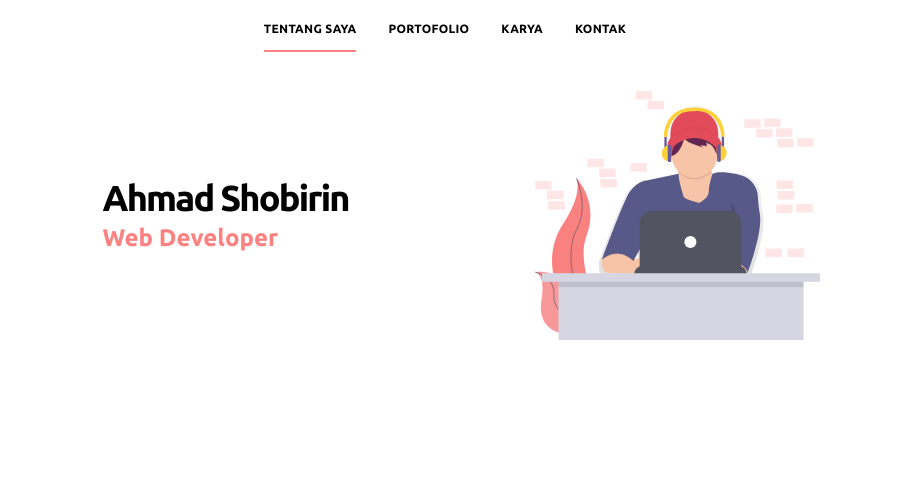
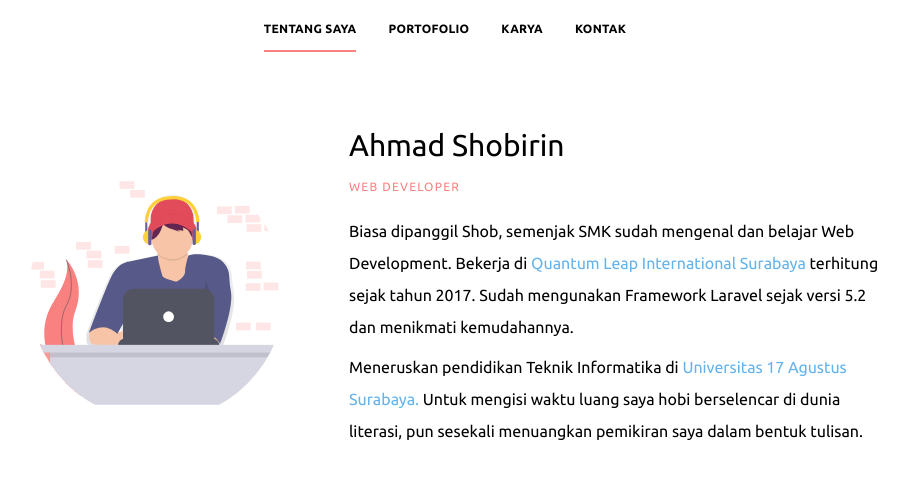
Before and after one commit to ahmadshobirin/new-myportofolio, a Vue app: page / in a window 1280 px wide. Shown: the top 478 px of the page, without its empty margins (179-1087 px from the left). Built offline with nearby package versions, Linux system fonts and the light colour scheme.

Commit message:
redesign page :sparkles:

```diff
--- a/src/components/Nav.vue
+++ b/src/components/Nav.vue
@@ -1,5 +1,5 @@
 <template>
-  <nav class="bg-white px-8 pt-2">
+  <nav class="px-8 pt-2">
     <div class="-mb-px flex justify-center">
 
       <router-link  class="no-underline text-teal-dark border-b-2 border-transparent uppercase tracking-wide font-bold text-xs py-3 mr-8"
--- a/src/views/About.vue
+++ b/src/views/About.vue
@@ -1,14 +1,21 @@
 <template>
-  <div class="flex px-10 mt-10">
-    <div
-      class="hero container-inner items-center mx-auto flex flex-col sm:flex-row justify-center px-10 lg:w-4/6"
-    >
-      <div class="text-4xl font-bold sm:w-3/5 text-center sm:text-left">
-        <div class="leading-tight tracking-tighter">Ahmad Shobirin</div>
-        <div class="text-red-400 text-2xl">Web Developer</div>
-      </div>
-      <div class="mt-8 sm:mt-0">
-        <img src="@/assets/undraw_man_coding.svg" alt width="285" />
+  <div class="flex px-48 mt-10">
+    <div class="flex items-center flex-col lg:flex-row px-4 py-6">
+      <img
+        src="@/assets/undraw_man_coding.svg"
+        alt="avatar"
+        class="w-64 h-64 rounded-full mb-8 lg:mb-0"
+      />
+      <div class="lg:ml-16 leading-loose mb-6">
+        <h2 class="text-3xl text-bold">Ahmad Shobirin</h2>
+        <div class="uppercase font-light text-xs text-red-400 tracking-widest mb-4">Web Developer</div>
+        <p class="mb-2">
+        Biasa dipanggil Shob, semenjak SMK sudah mengenal dan belajar Web Development. Bekerja di <a href="https://qqltech.com/" class="text-blue-400">Quantum Leap International Surabaya </a> terhitung sejak tahun 2017. Sudah mengunakan Framework Laravel sejak versi 5.2 dan menikmati kemudahannya.
+        </p>
+        <p>
+        Meneruskan pendidikan Teknik Informatika di <a href="https://untag-sby.ac.id/" class="text-blue-400">Universitas 17 Agustus Surabaya. </a>
+        Untuk mengisi waktu luang saya hobi berselencar di dunia literasi, pun sesekali menuangkan pemikiran saya dalam bentuk tulisan.
+        </p>
       </div>
     </div>
   </div>
--- a/src/views/Contact.vue
+++ b/src/views/Contact.vue
@@ -1,6 +1,6 @@
 <template>
     <div class="mt-10">
-        <p>Ini Halaman Kontak</p>
+        <p class="text-center">Ini Halaman Kontak</p>
     </div>
 </template>
 
--- a/src/views/Portofolio.vue
+++ b/src/views/Portofolio.vue
@@ -1,6 +1,6 @@
 <template>
     <div class="mt-10">
-        <p>Ini Halaman Portofolio</p>
+        <p class="text-center">Ini Halaman Portofolio</p>
     </div>
 </template>
 
```
